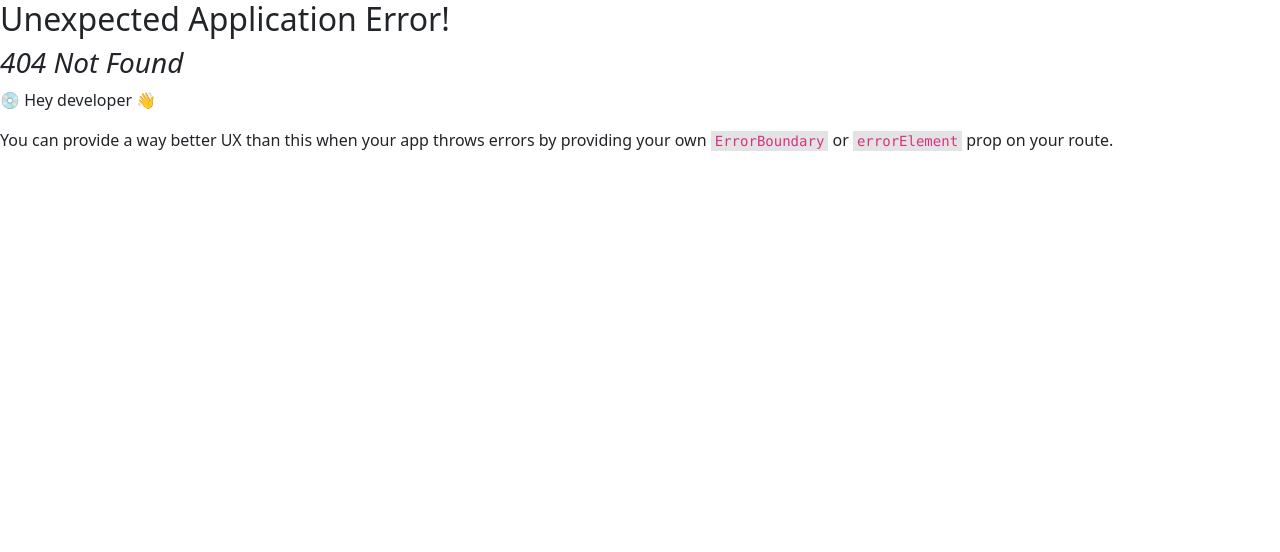
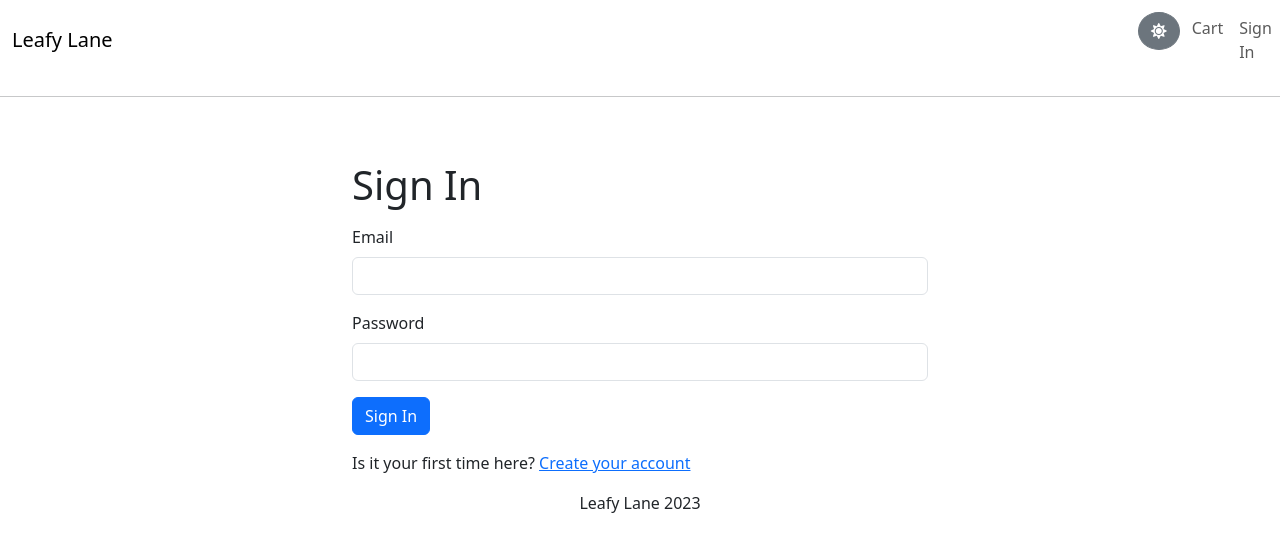
Before and after one commit to ZEwela/leafy_lane, a React (Vite) app in the folder frontend/: page /signin in a window 1280 px wide. Before the commit this address had no page. Shown: the top 552 px of the page. Built offline with nearby package versions, Linux system fonts and the light colour scheme.

Commit message:
User Signin

```diff
--- a/frontend/src/App.tsx
+++ b/frontend/src/App.tsx
@@ -1,4 +1,11 @@
-import { Container, Navbar, Nav, Button, Badge } from "react-bootstrap";
+import {
+  Container,
+  Navbar,
+  Nav,
+  Button,
+  Badge,
+  NavDropdown,
+} from "react-bootstrap";
 import { Outlet } from "react-router-dom";
 import { Helmet } from "react-helmet-async";
 import { Store } from "./Store";
@@ -10,7 +17,7 @@
 
 function App() {
   const {
-    state: { mode, cart },
+    state: { mode, cart, userInfo },
     dispatch,
   } = useContext(Store);
 
@@ -22,12 +29,21 @@
     dispatch({ type: "TOGGLE_MODE" });
   };
 
+  const signoutHandler = () => {
+    dispatch({ type: "USER_SIGNOUT" });
+    localStorage.removeItem("userInfo");
+    localStorage.removeItem("cartItems");
+    localStorage.removeItem("shippingAddress");
+    localStorage.removeItem("paymentMethod");
+    window.location.href = "/signin";
+  };
+
   return (
     <div className="d-flex flex-column vh-100">
       <Helmet>
         <title>Leafy Lane</title>
       </Helmet>
-      <ToastContainer position="bottom-center" limit={1} />
+      <ToastContainer position="bottom-center" limit={10} autoClose={500} />
       <header>
         <Navbar expand="lg">
           <Container>
@@ -36,6 +52,7 @@
             </LinkContainer>
           </Container>
           <Nav>
+            <Nav.Item>
               <Button
                 onClick={toggleModeHandler}
                 variant="secondary"
@@ -43,7 +60,7 @@
               >
                 <i className={mode === "dark" ? "fa fa-moon" : "fa fa-sun"}></i>
               </Button>
-            <Nav.Item>
+            </Nav.Item>
             <Link to="/cart" className="nav-link">
               Cart
               {cart.cartItems.length > 0 && (
@@ -52,12 +69,21 @@
                 </Badge>
               )}
             </Link>
-            </Nav.Item>
-            <Nav.Item>
-              <Nav.Link href="/signin" className="nav-link">
+            {userInfo ? (
+              <NavDropdown title={userInfo.name} id="basic-nav-dropdown">
+                <Link
+                  className="dropdown-item"
+                  to="#signout"
+                  onClick={signoutHandler}
+                >
+                  Sign Out
+                </Link>
+              </NavDropdown>
+            ) : (
+              <Link to="/signin" className="nav-link">
                 Sign In
-              </Nav.Link>
-            </Nav.Item>
+              </Link>
+            )}
           </Nav>
         </Navbar>
       </header>
--- a/frontend/src/Store.tsx
+++ b/frontend/src/Store.tsx
@@ -1,11 +1,16 @@
 import React from "react";
 import { Cart, CartItem } from "./types/Cart";
+import { UserInfo } from "./types/UserInfo";
 type AppStore = {
   mode: string;
   cart: Cart;
+  userInfo?: UserInfo;
 };
 
 const initialState: AppStore = {
+  userInfo: localStorage.getItem("userInfo")
+    ? JSON.parse(localStorage.getItem("userInfo")!)
+    : null,
   mode: localStorage.getItem("mode")
     ? localStorage.getItem("mode")!
     : window.matchMedia &&
@@ -30,7 +35,10 @@
 
 type Action =
   | { type: "TOGGLE_MODE" }
-  | { type: "CART_ADD_ITEM"; payload: CartItem };
+  | { type: "CART_ADD_ITEM"; payload: CartItem }
+  | { type: "CART_REMOVE_ITEM"; payload: CartItem }
+  | { type: "USER_SIGNIN"; payload: UserInfo }
+  | { type: "USER_SIGNOUT" };
 
 function reducer(state: AppStore, action: Action): AppStore {
   switch (action.type) {
@@ -52,6 +60,20 @@
       localStorage.setItem("cartItems", JSON.stringify(cartItems));
       return { ...state, cart: { ...state.cart, cartItems } };
     }
+    case "CART_REMOVE_ITEM": {
+      const cartItems = state.cart.cartItems.filter(
+        (item: CartItem) => item._id !== action.payload._id
+      );
+      localStorage.setItem("cartItems", JSON.stringify(cartItems));
+      return { ...state, cart: { ...state.cart, cartItems } };
+    }
+    case "USER_SIGNIN": {
+      return { ...state, userInfo: action.payload };
+    }
+    case "USER_SIGNOUT": {
+      return initialState;
+    }
+
     default:
       return state;
   }
--- a/frontend/src/components/ProductItem.tsx
+++ b/frontend/src/components/ProductItem.tsx
@@ -23,6 +23,7 @@
       return;
     }
     dispatch({ type: "CART_ADD_ITEM", payload: { ...item, quantity } });
+    toast.success("Product added to cart");
   };
 
   return (
--- /dev/null
+++ b/frontend/src/hooks/userHooks.ts
@@ -0,0 +1,16 @@
+import { useMutation } from "@tanstack/react-query";
+import apiClient from "../apiClient";
+import { UserInfo } from "../types/UserInfo";
+
+export const useSigninMutation = () =>
+  useMutation({
+    mutationFn: async ({
+      email,
+      password,
+    }: {
+      email: string;
+      password: string;
+    }) =>
+      (await apiClient.post<UserInfo>("api/users/signin", { email, password }))
+        .data,
+  });
--- a/frontend/src/index.css
+++ b/frontend/src/index.css
@@ -23,3 +23,7 @@
 img.thumbnail {
   height: 80px;
 }
+
+.small-container {
+  max-width: 600px;
+}
--- a/frontend/src/main.tsx
+++ b/frontend/src/main.tsx
@@ -16,6 +16,7 @@
 import { QueryClient } from "@tanstack/react-query";
 import { StoreProvider } from "./Store.tsx";
 import Cart from "./pages/Cart.tsx";
+import Signin from "./pages/Signin.tsx";
 
 const router = createBrowserRouter(
   createRoutesFromElements(
@@ -23,6 +24,7 @@
       <Route index={true} element={<Home />} />
       <Route path="product/:slug" element={<Product />} />
       <Route path="cart" element={<Cart />} />
+      <Route path="signin" element={<Signin />} />
     </Route>
   )
 );
@@ -30,7 +32,7 @@
 const queryClient = new QueryClient();
 
 ReactDOM.createRoot(document.getElementById("root") as HTMLElement).render(
-  // <React.StrictMode>
+  <React.StrictMode>
     <StoreProvider>
       <HelmetProvider>
         <QueryClientProvider client={queryClient}>
@@ -39,5 +41,5 @@
         </QueryClientProvider>
       </HelmetProvider>
     </StoreProvider>
-  // </React.StrictMode>
+  </React.StrictMode>
 );
--- a/frontend/src/pages/Cart.tsx
+++ b/frontend/src/pages/Cart.tsx
@@ -28,6 +28,10 @@
 
   const checkoutHandler = () => {
     navigate("/signin?redirect=/shipping");
+  };
+
+  const removeItemHandler = (item: CartItem) => {
+    dispatch({ type: "CART_REMOVE_ITEM", payload: item });
   };
   return (
     <div>
@@ -78,7 +82,10 @@
                     </Col>
                     <Col md={3}>£{item.price * item.quantity}</Col>
                     <Col md={2}>
-                      <Button variant={mode}>
+                      <Button
+                        variant={mode}
+                        onClick={() => removeItemHandler(item)}
+                      >
                         <i className="fas fa-trash"></i>
                       </Button>
                     </Col>
--- a/frontend/src/pages/Product.tsx
+++ b/frontend/src/pages/Product.tsx
@@ -35,10 +35,9 @@
       type: "CART_ADD_ITEM",
       payload: { ...convertProductToCartItem(product!), quantity },
     });
-    toast.success("Product added to cart");
+
     navigate("/cart");
   };
-  console.log(product?.countInStock);
 
   return isLoading ? (
     <LoadingBox />
--- /dev/null
+++ b/frontend/src/pages/Signin.tsx
@@ -0,0 +1,80 @@
+import React, { useState, useEffect, useContext } from "react";
+import { Link, useLocation, useNavigate } from "react-router-dom";
+import { Store } from "../Store";
+import { useSigninMutation } from "../hooks/userHooks";
+import { toast } from "react-toastify";
+import { getError } from "../utils";
+import { ApiError } from "../types/ApiError";
+import { Button, Container, Form } from "react-bootstrap";
+import { Helmet } from "react-helmet-async";
+import LoadingBox from "../components/LoadingBox";
+
+function Signin() {
+  const navigate = useNavigate();
+  const { search } = useLocation();
+  const redirectInUrl = new URLSearchParams(search).get("redirect");
+  const redirect = redirectInUrl ? redirectInUrl : "/";
+
+  const [email, setEmail] = useState("");
+  const [password, setPassword] = useState("");
+  const { state, dispatch } = useContext(Store);
+  const { userInfo } = state;
+
+  const { mutateAsync: signin, isLoading } = useSigninMutation();
+  const submitHandler = async (e: React.SyntheticEvent) => {
+    e.preventDefault();
+    try {
+      const data = await signin({ email, password });
+      dispatch({ type: "USER_SIGNIN", payload: data });
+      localStorage.setItem("userInfo", JSON.stringify(data));
+      navigate(redirect);
+    } catch (err) {
+      toast.error(getError(err as ApiError));
+    }
+  };
+
+  useEffect(() => {
+    if (userInfo) {
+      navigate(redirect);
+    }
+  }, [navigate, redirect, userInfo]);
+
+  return (
+    <Container className="small-container">
+      <Helmet>
+        <title>Sign In</title>
+      </Helmet>
+      <h1 className="my-3">Sign In</h1>
+      <Form onSubmit={submitHandler}>
+        <Form.Group className="mb-3" controlId="email">
+          <Form.Label>Email</Form.Label>
+          <Form.Control
+            type="email"
+            required
+            onChange={(e) => setEmail(e.target.value)}
+          />
+        </Form.Group>
+        <Form.Group className="mb-3" controlId="password">
+          <Form.Label>Password</Form.Label>
+          <Form.Control
+            type="password"
+            required
+            onChange={(e) => setPassword(e.target.value)}
+          />
+        </Form.Group>
+        <div className="mb-3">
+          <Button type="submit" disabled={isLoading}>
+            Sign In
+          </Button>
+          {isLoading && <LoadingBox />}
+        </div>
+        <div className="mb-3">
+          Is it your first time here?{" "}
+          <Link to={`/signup?redirect=${redirect}`}>Create your account</Link>
+        </div>
+      </Form>
+    </Container>
+  );
+}
+
+export default Signin;
--- /dev/null
+++ b/frontend/src/types/UserInfo.ts
@@ -0,0 +1,7 @@
+export type UserInfo = {
+  name: string;
+  email: string;
+  password: string;
+  isAdmin: boolean;
+  token: string;
+};
```
Lines whose indentation alone changed are shown as unchanged.
